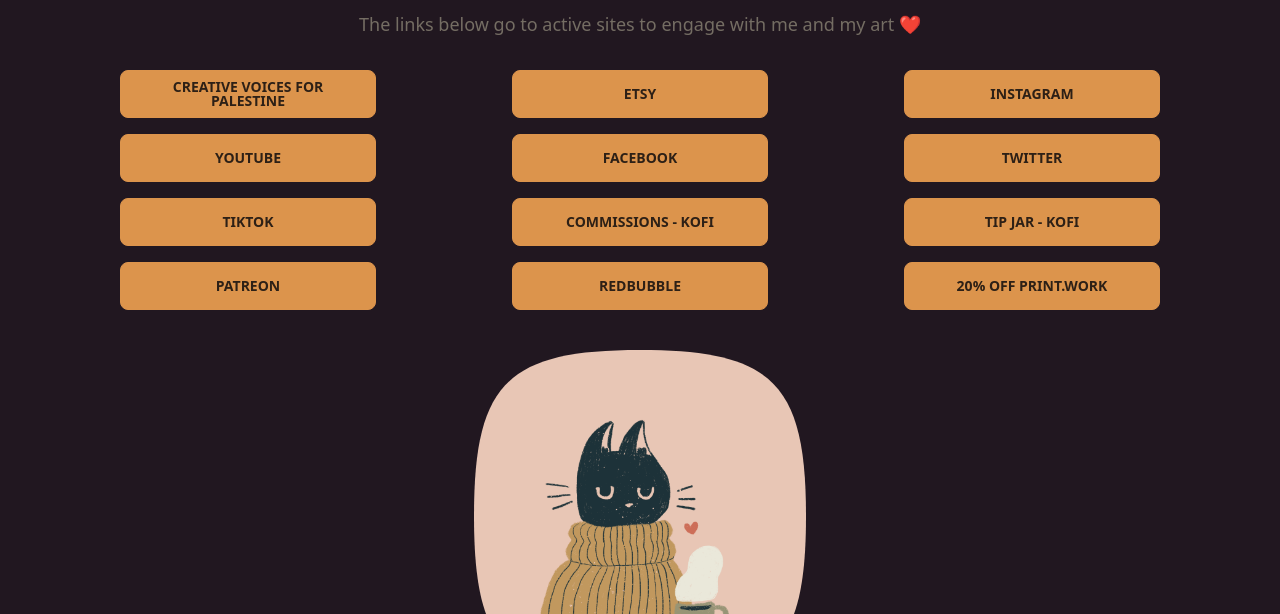
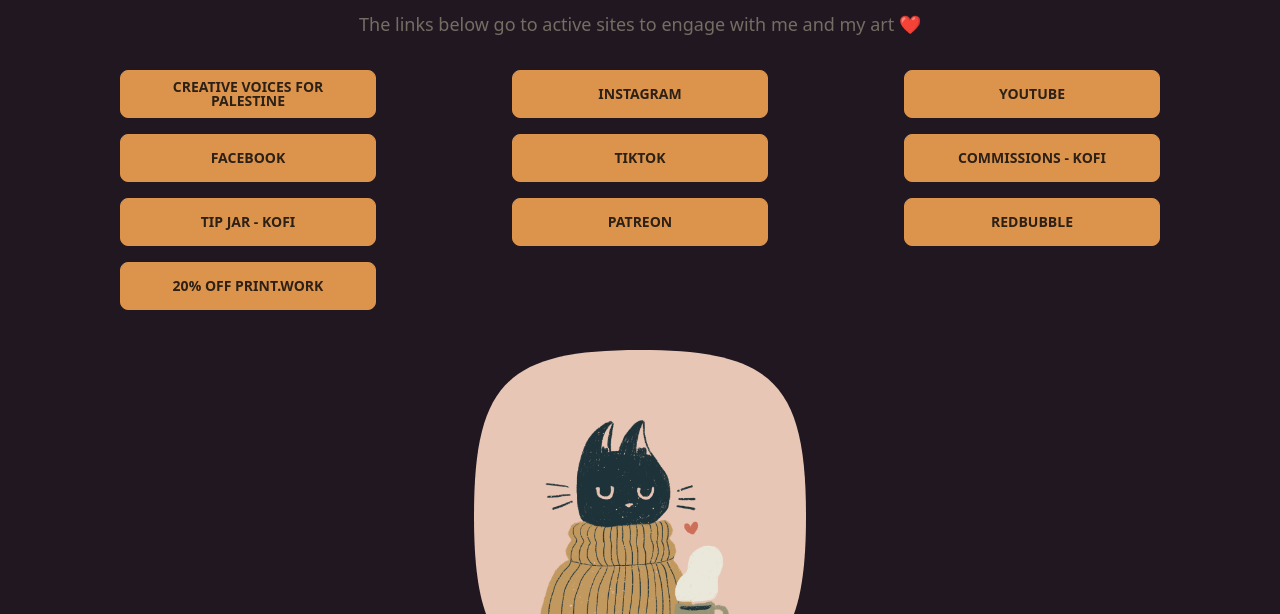
Before and after one commit to snewell92/nicki-shop, an Astro site: page /links in a window 1280 px wide. Shown: the part 186-800 px from the top of the page. Built offline with nearby package versions, Linux system fonts and the light colour scheme; Astro itself is replaced by a stand-in of ours.

Commit message:
Remove etsy and twitter

```diff
--- a/src/pages/links.astro
+++ b/src/pages/links.astro
@@ -10,11 +10,9 @@
 
   <ul class="grid md:grid-cols-2 lg:grid-cols-3 gap-y-4 gap-x-6 justify-items-center mx-16 mt-4">
     <a role="button" target="_blank" class="btn btn-primary btn-wide" href="https://www.lacelit.com/event-details/creative-voices-for-palestine-1" aria-label="Creative Voices for Palestine">Creative Voices for Palestine</a>
-    <a role="button" target="_blank" class="btn btn-primary btn-wide" href="https://www.etsy.com/shop/NickiNewellArtUK" aria-label="Etsy Shop">Etsy</a>
     <a role="button" target="_blank" class="btn btn-primary btn-wide" href="https://www.instagram.com/nickinewellart" aria-label="Instagram">Instagram</a>
     <a role="button" target="_blank" class="btn btn-primary btn-wide" href="https://www.youtube.com/dillydallydoodles" aria-label="YouTube">YouTube</a>
     <a role="button" target="_blank" class="btn btn-primary btn-wide" href="https://www.facebook.com/nickinewellart" aria-label="Facebook">Facebook</a>
-    <a role="button" target="_blank" class="btn btn-primary btn-wide" href="http://twitter.com/nickinoodleart" aria-label="Twitter">Twitter</a>
     <a role="button" target="_blank" class="btn btn-primary btn-wide" href="http://tiktok.com/@nickinoodleart" aria-label="TikTok">TikTok</a>
     <a role="button" target="_blank" class="btn btn-primary btn-wide" href="http://ko-fi.com/nickinewellart/commissions" aria-label="Commissions via Ko-fi">Commissions - Kofi</a>
     <a role="button" target="_blank" class="btn btn-primary btn-wide" href="http://ko-fi.com/nickinewellart" aria-label="Tip Jar via Kofi">Tip Jar - Kofi</a>
```
